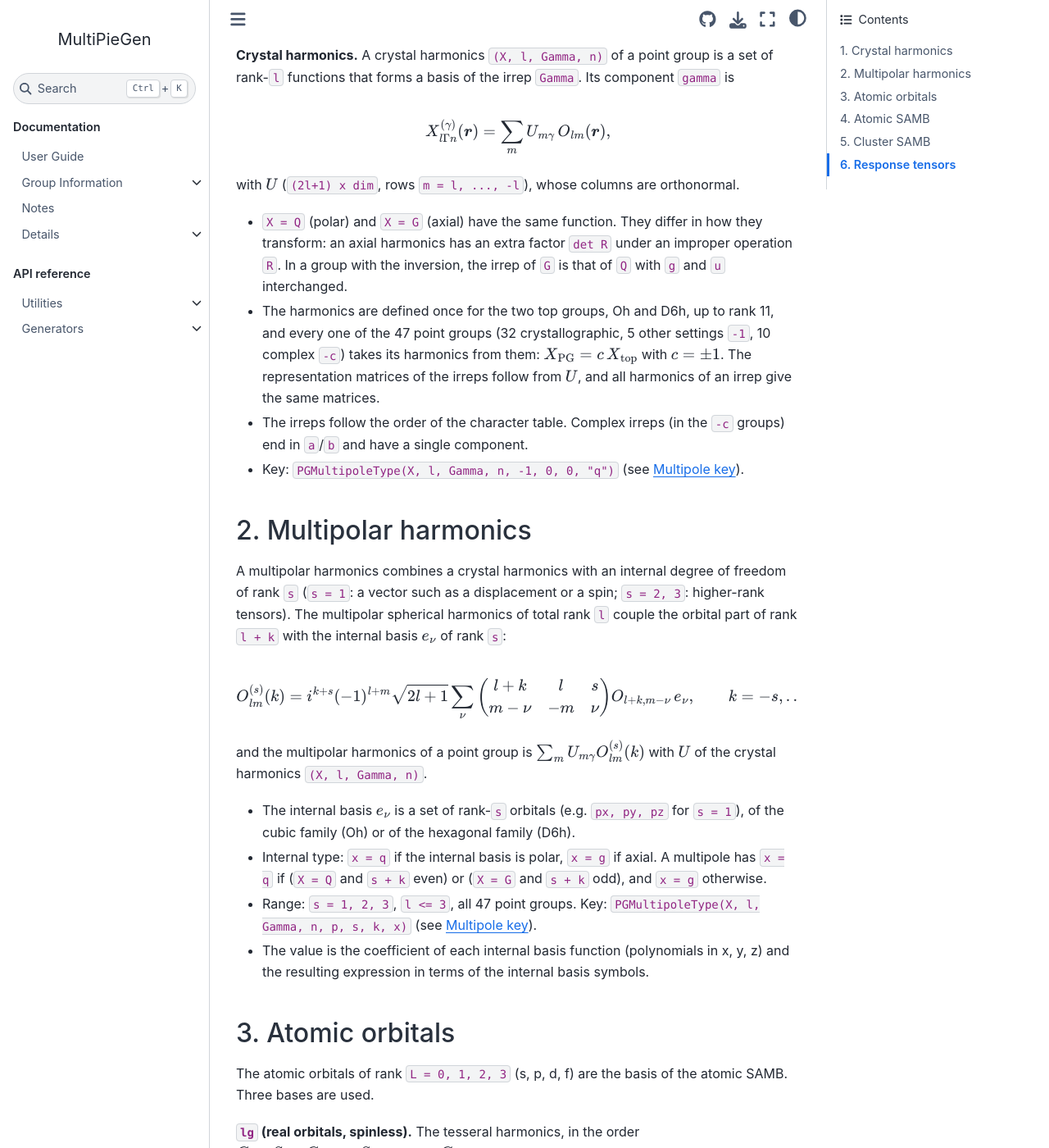
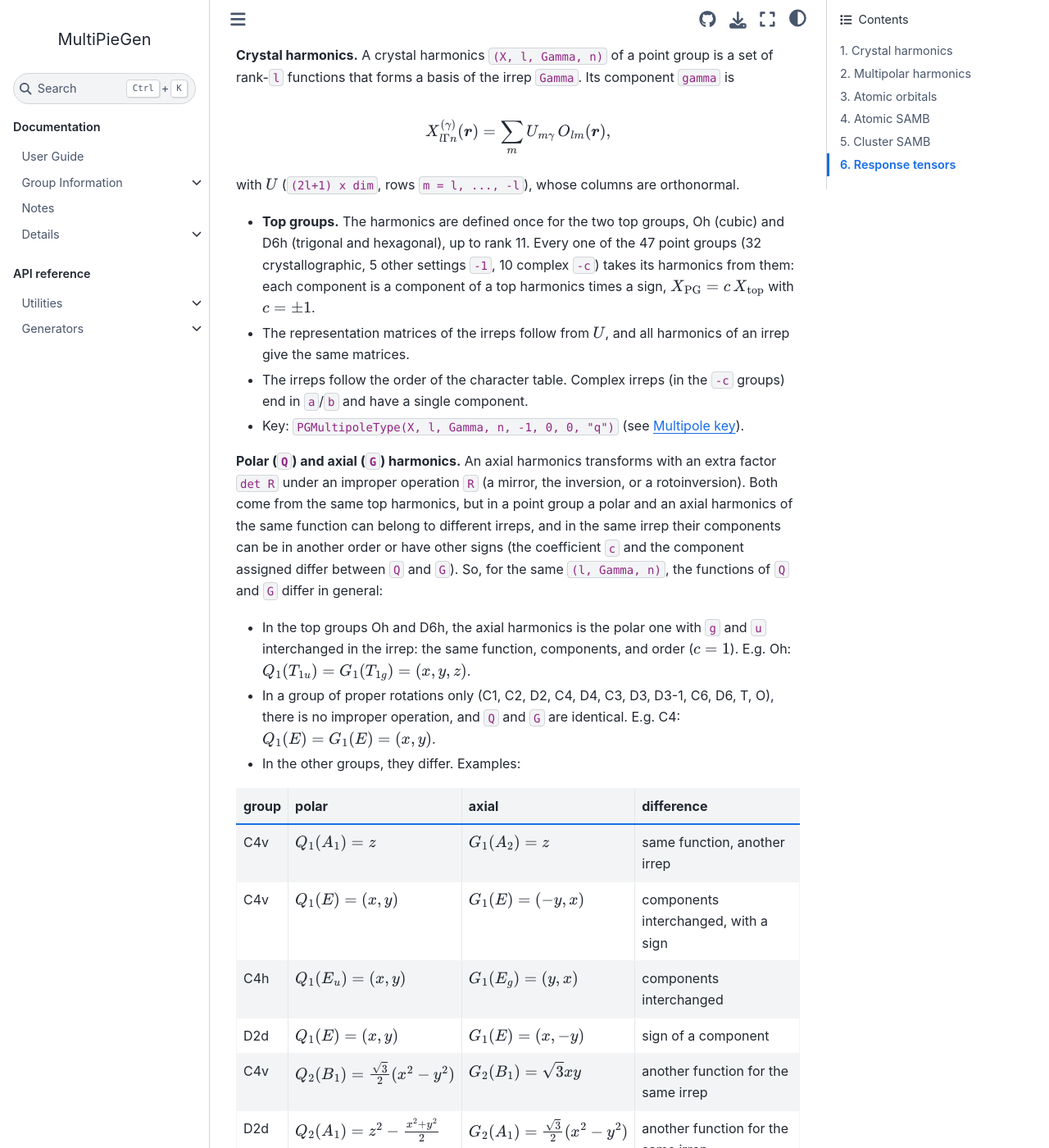
Before and after one commit to CMT-MU/MultiPieGen, a Jupyter Book: the page built from docs/src/guide/definitions.md, in a window 1280 px wide and 1400 px high, scrolled down 630 px. Shown: the whole window at 82% size. Built offline with Jupyter Book 1.0.4 settings and Sphinx 7.4.7 and the Sphinx Book theme 1.1.4, drawn with Linux system fonts in a browser that asks for light colours.

Commit message:
Describe precisely how polar and axial harmonics relate, with examples
"Q and G have the same function" was misleading. In a point group, the
polar and axial harmonics come from the same top harmonics but can belong
to different irreps, and within an irrep their components can be in
another order or have other signs, so the functions of Q and G with the
same (l, Gamma, n) differ in general.

- Top groups: Oh (cubic) and D6h (trigonal and hexagonal). There G is Q
  with g and u interchanged, the same function and order (c = 1), checked
  for all keys of both groups.
- Groups of proper rotations only: Q and G are identical (checked for all
  12 such groups).
- Other groups: a table of examples from harmonics.pkl (C4v, C4h, D2d):
  another irrep, components interchanged, signs, another function.

Co-Authored-By: Claude Opus 5.5 <noreply@anthropic.com>

```diff
--- a/docs/src/guide/definitions.md
+++ b/docs/src/guide/definitions.md
@@ -35,16 +35,35 @@ $$
 
 with $U$ (`(2l+1) x dim`, rows `m = l, ..., -l`), whose columns are orthonormal.
 
-- `X = Q` (polar) and `X = G` (axial) have the same function. They differ in how they transform: an axial
-  harmonics has an extra factor `det R` under an improper operation `R`. In a group with the inversion, the irrep
-  of `G` is that of `Q` with `g` and `u` interchanged.
-- The harmonics are defined once for the two top groups, Oh and D6h, up to rank 11, and every one of the 47 point
-  groups (32 crystallographic, 5 other settings `-1`, 10 complex `-c`) takes its harmonics from them:
-  $X_{\rm PG} = c\, X_{\rm top}$ with $c = \pm 1$. The representation matrices of the irreps follow from
-  $U$, and all harmonics of an irrep give the same matrices.
+- **Top groups.** The harmonics are defined once for the two top groups, Oh (cubic) and D6h (trigonal and
+  hexagonal), up to rank 11. Every one of the 47 point groups (32 crystallographic, 5 other settings `-1`, 10
+  complex `-c`) takes its harmonics from them: each component is a component of a top harmonics times a sign,
+  $X_{\rm PG} = c\, X_{\rm top}$ with $c = \pm 1$.
+- The representation matrices of the irreps follow from $U$, and all harmonics of an irrep give the same matrices.
 - The irreps follow the order of the character table. Complex irreps (in the `-c` groups) end in `a`/`b` and have a
   single component.
 - Key: `PGMultipoleType(X, l, Gamma, n, -1, 0, 0, "q")` (see [Multipole key](multipole_key.md)).
+
+**Polar (`Q`) and axial (`G`) harmonics.** An axial harmonics transforms with an extra factor `det R` under an
+improper operation `R` (a mirror, the inversion, or a rotoinversion). Both come from the same top harmonics, but in a
+point group a polar and an axial harmonics of the same function can belong to different irreps, and in the same irrep
+their components can be in another order or have other signs (the coefficient `c` and the component assigned differ
+between `Q` and `G`). So, for the same `(l, Gamma, n)`, the functions of `Q` and `G` differ in general:
+
+- In the top groups Oh and D6h, the axial harmonics is the polar one with `g` and `u` interchanged in the irrep: the
+  same function, components, and order ($c = 1$). E.g. Oh: $Q_1(T_{1u}) = G_1(T_{1g}) = (x, y, z)$.
+- In a group of proper rotations only (C1, C2, D2, C4, D4, C3, D3, D3-1, C6, D6, T, O), there is no improper
+  operation, and `Q` and `G` are identical. E.g. C4: $Q_1(E) = G_1(E) = (x, y)$.
+- In the other groups, they differ. Examples:
+
+| group | polar | axial | difference |
+|---|---|---|---|
+| C4v | $Q_1(A_1) = z$ | $G_1(A_2) = z$ | same function, another irrep |
+| C4v | $Q_1(E) = (x, y)$ | $G_1(E) = (-y, x)$ | components interchanged, with a sign |
+| C4h | $Q_1(E_u) = (x, y)$ | $G_1(E_g) = (y, x)$ | components interchanged |
+| D2d | $Q_1(E) = (x, y)$ | $G_1(E) = (x, -y)$ | sign of a component |
+| C4v | $Q_2(B_1) = \frac{\sqrt{3}}{2}(x^2 - y^2)$ | $G_2(B_1) = \sqrt{3}xy$ | another function for the same irrep |
+| D2d | $Q_2(A_1) = z^2 - \frac{x^2+y^2}{2}$ | $G_2(A_1) = \frac{\sqrt{3}}{2}(x^2 - y^2)$ | another function for the same irrep |
 
 ## 2. Multipolar harmonics
 
```
Also changed, not shown: docs/src/guide/definitions_ja.md (+17 -2 lines).
